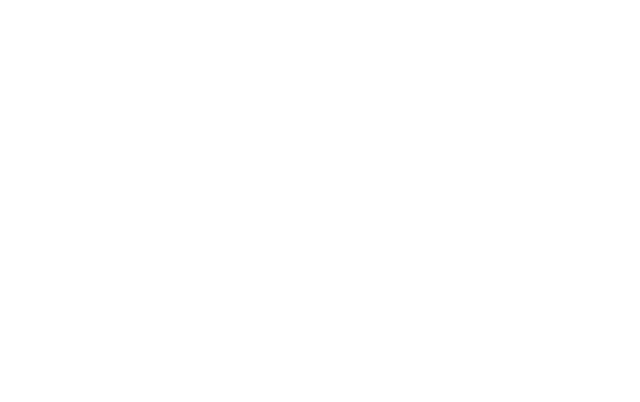
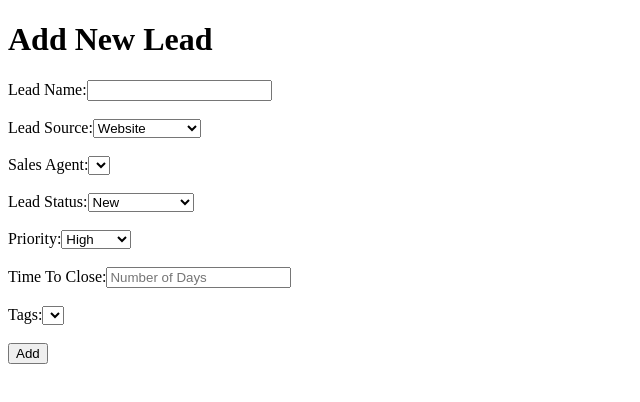
Before and after one commit to aatishjadhav/LeadFlow-CRM, a React app in the folder frontend/: page /add-lead in a window 1280 px wide. Before the commit this address had no page. Shown: the top 402 px of the page, without its empty margins (0-640 px from the left). Built offline with nearby package versions, Linux system fonts and the light colour scheme; the HTML template or start-up script is replaced by a standard one.

Commit message:
implemented add new lead functionality

```diff
--- a/frontend/src/App.jsx
+++ b/frontend/src/App.jsx
@@ -2,13 +2,20 @@ import { Routes, Route } from "react-router-dom";
 import Home from "./screens/Home";
 import Leads from "./screens/Leads";
 import Agents from "./screens/Agents";
+import LeadDetails from "./screens/LeadDetails";
+import LeadForm from "./screens/LeadForm";
+
  const homeMenu = [
     { name: "Leads", link: "/leads" },
     { name: "Sales", link: "/sales" },
     { name: "Agents", link: "/agents" },
     { name: "Reports", link: "/reports" },
     { name: "Settings", link: "/settings" },
-  ];
+ ];
+
+const leadMenu = [
+  { name: <>Back to <br /> Dashboard</>, link: "/" }
+ ]
 
 function App() {
   return (
@@ -17,7 +24,9 @@ function App() {
         <Routes>
           <Route path="/" element={<Home homeMenu={homeMenu} />} />
           <Route path="/leads" element={<Leads />} />
-          <Route path="/agents" element={<Agents/>} />
+          <Route path="/agents" element={<Agents />} />
+          <Route path="/leads/:leadId" element={<LeadDetails leadMenu={leadMenu} />} />
+          <Route path="/add-lead" element={<LeadForm/>} />
         </Routes>
       </div>
     </>
--- a/frontend/src/components/sidebar.css
+++ b/frontend/src/components/sidebar.css
@@ -1,57 +1,14 @@
 .sidebar {
   background-color: bisque;
   width: 200px;
-  height: 630px;
+  height: 620px;
   padding: 0.5rem 0;
   margin: 0.5rem 0;
 
 }
-.home {
-  display: flex;
-}
-.home1 {
-  flex: 1;
-  padding: 1rem;
-}
 .list-items {
-  text-decoration: none;
-  list-style: none;
-  padding-top: 2rem;
-  font-size: 20px;
-}
-.heading {
-  text-align: center;
-}
-.list {
-  list-style: none;
-  display: flex;
-  justify-content: space-evenly;
-}
-.item {
-  background-color: aquamarine;
-  padding: 1rem;
-  display: flex;
-  gap: 12px;
-  margin-left: 12px;
-}
-.lead {
-  display: flex;
-  /* padding: 1rem; */
-}
-.status{
-    /* padding: 1rem; */
-    margin-top: 36px;
-}
-.filters{
-    /* padding: 1rem; */
-    margin-top: 36px;
-}
-.lead-btn{
-    margin-top: 36px;
-    padding: 0.5rem;
-    background-color: rgb(48, 48, 197);
-    color: white;
-    border: 0;
-    border-radius: 6px;
-    cursor: pointer;
-}
+    text-decoration: none;
+    list-style: none;
+    padding-top: 2rem;
+    font-size: 20px;
+  }
--- a/frontend/src/screens/Home.jsx
+++ b/frontend/src/screens/Home.jsx
@@ -3,6 +3,8 @@ import { useDispatch, useSelector } from "react-redux";
 import { fetchLeads, setFilterStatus } from "../slices/leadsSlice";
 import Sidebar from "../components/Sidebar";
 import { useNavigate } from "react-router-dom";
+import { Link } from "react-router-dom";
+import './home.css';
 
 const Home = ({ homeMenu }) => {
   const dispatch = useDispatch();
@@ -27,7 +29,7 @@ const Home = ({ homeMenu }) => {
     : leads;
 
   const handleAddLead = () => {
-    navigate("/leadForm");
+    navigate("/add-lead");
   }
 
   useEffect(() => {
@@ -46,7 +48,7 @@ const Home = ({ homeMenu }) => {
                 <div key={index}>
                   <div className="item">
                     <span>Lead:</span>
-                    <span className="">{lead.name}</span>
+                    <span className=""><Link className="link" to={`/leads/${lead._id}`}>{lead.name}</Link></span>
                   </div>
                 </div>
               ))}
--- /dev/null
+++ b/frontend/src/screens/LeadDetails.jsx
@@ -0,0 +1,60 @@
+import { useDispatch, useSelector } from "react-redux";
+import Sidebar from "../components/Sidebar";
+import { useParams } from "react-router-dom";
+import "./leads.css";
+import { Link } from "react-router-dom";
+import { useEffect, useState } from "react";
+import {  fetchComments } from "../slices/leadsSlice";
+
+const LeadDetails = ({ leadMenu }) => {
+  const dispatch = useDispatch();
+  const { leads, comments } = useSelector((state) => state.leads);
+  const { leadId } = useParams();
+
+
+  const getLead = leads.find((lead) => lead._id == leadId);
+  console.log("single", getLead);
+
+
+
+  useEffect(() => {
+    dispatch(fetchComments(leadId));
+  }, [dispatch]);
+
+  return (
+    <div>
+      <h1 className="heading">Lead Management: {getLead.name}</h1>
+      <div className="home">
+        <Sidebar menuItems={leadMenu} />
+        <div className="details">
+          <h2 className="">Lead Details</h2>
+          <p>Lead Name: {getLead.name}</p>
+          <p>Sales Agent: {getLead.salesAgent.name}</p>
+          <p>Lead Source: {getLead.source}</p>
+          <p>Lead Status: {getLead.status}</p>
+          <p>Priority: {getLead.priority}</p>
+          <p>Time to Close: {getLead.timeToClose}</p>
+          <Link
+            className="edit-lead"
+            to={`/edit-lead/${getLead._id}`}
+            state={{ getLead }}
+          >
+            Edit Lead
+          </Link>
+          <div className="comments">
+            <h2>Comments Section</h2>
+            {comments.map((comment) => (
+              <>
+                <p>Author: {comment.author}</p>
+                <p>Comment: {comment.commentText}</p>
+              </>
+            ))}
+          </div>
+
+        </div>
+      </div>
+    </div>
+  );
+};
+
+export default LeadDetails;
--- /dev/null
+++ b/frontend/src/screens/LeadForm.jsx
@@ -0,0 +1,136 @@
+import { useDispatch, useSelector } from "react-redux";
+import { useState } from "react";
+import { addNewLead } from "../slices/leadsSlice";
+
+const LeadForm = () => {
+  const dispatch = useDispatch();
+  const { leads } = useSelector((state) => state.leads);
+  const [name, setName] = useState("");
+  const [source, setSource] = useState("Website");
+  const [salesAgent, setSalesAgent] = useState("");
+  const [status, setStatus] = useState("");
+  const [priority, setPriority] = useState("");
+  const [timeToClose, setTimeToClose] = useState("");
+  const [tags, setTags] = useState("");
+
+  const handleAdd = (e) => {
+    e.preventDefault();
+    const newLead = {
+      name,
+      source,
+      salesAgent,
+      status,
+      tags,
+      timeToClose,
+      priority,
+    };
+    dispatch(addNewLead(newLead));
+  };
+  return (
+    <div>
+      <h1>Add New Lead</h1>
+      <form action="" onSubmit={handleAdd}>
+        <label htmlFor="">Lead Name:</label>
+        <input type="text" onChange={(e) => setName(e.target.value)} />
+        <br />
+        <br />
+
+        <label htmlFor="">Lead Source:</label>
+        <select name="" id="" onChange={(e) => setSource(e.target.value)}>
+          <option value="Website">Website</option>
+          <option value="Referral">Referral</option>
+          <option value="Cold Call">Cold Call</option>
+          <option value="Advertisement">Advertisement</option>
+          <option value="Email">Email</option>
+          <option value="Other">Other</option>
+        </select>
+        <br />
+        <br />
+
+        {/* <label htmlFor="">Sales Agent:</label>
+        <select onChange={(e) => setSalesAgent(e.target.value)}>
+          {leads.map((lead, index) =>
+            lead.salesAgent ? (
+              <option
+                key={`${lead?.salesAgent?._id}-${index}`}
+                value={lead?.salesAgent?._id}
+              >
+                {lead.salesAgent.name}
+              </option>
+            ) : null
+          )}
+        </select>
+        <br />
+        <br /> */}
+
+        <label htmlFor="">Sales Agent:</label>
+        <select onChange={(e) => setSalesAgent(e.target.value)}>
+          {leads
+            .filter(
+              (lead, index, self) =>
+                index ===
+                self.findIndex(
+                  (t) => t.salesAgent?._id === lead.salesAgent?._id
+                )
+            ) // Filter unique sales agents
+            .map((lead) =>
+              lead.salesAgent ? (
+                <option key={lead.salesAgent._id} value={lead.salesAgent._id}>
+                  {lead.salesAgent.name}
+                </option>
+              ) : null
+            )}
+        </select>
+        <br />
+        <br />
+
+        <label htmlFor="">Lead Status:</label>
+        <select name="" id="" onChange={(e) => setStatus(e.target.value)}>
+          <option value="New">New</option>
+          <option value="Contacted">Contacted</option>
+          <option value="Proposal Sent">Proposal Sent</option>
+          <option value="Closed">Closed</option>
+          <option value="Qualified">Qualified</option>
+        </select>
+        <br />
+        <br />
+
+        <label htmlFor="">Priority:</label>
+        <select name="" id="" onChange={(e) => setPriority(e.target.value)}>
+          <option value="High">High</option>
+          <option value="Medium">Medium</option>
+          <option value="Low">Low</option>
+        </select>
+        <br />
+        <br />
+
+        <label htmlFor="">Time To Close:</label>
+        <input
+          type="number"
+          placeholder="Number of Days"
+          onChange={(e) => setTimeToClose(e.target.value)}
+        />
+        <br />
+        <br />
+
+        <label htmlFor="">Tags:</label>
+        <select onChange={(e) => setTags(e.target.value)}>
+          {leads.map((lead) =>
+            lead.tags && Array.isArray(lead.tags) ? (
+              <option key={lead._id} value={lead.tags.join(", ")}>
+                {lead.tags.join(", ")}
+              </option>
+            ) : null
+          )}
+        </select>
+
+        <br />
+        <br />
+
+        <button>Add</button>
+      </form>
+    </div>
+  );
+};
+
+export default LeadForm;
--- /dev/null
+++ b/frontend/src/screens/home.css
@@ -0,0 +1,51 @@
+.home {
+    display: flex;
+  }
+  .home1 {
+    flex: 1;
+    padding: 1rem;
+  }
+
+  .heading {
+    text-align: center;
+  }
+  .list {
+    list-style: none;
+    display: flex;
+    justify-content: space-evenly;
+  }
+  .item {
+    background-color: aquamarine;
+    padding: 1rem;
+    display: flex;
+    gap: 12px;
+    margin-left: 12px;
+  }
+  .lead {
+    display: flex;
+    /* padding: 1rem; */
+  }
+  .status{
+      /* padding: 1rem; */
+      margin-top: 36px;
+  }
+  .filters{
+      /* padding: 1rem; */
+      margin-top: 36px;
+  }
+  .lead-btn{
+      margin-top: 36px;
+      padding: 0.5rem;
+      background-color: rgb(48, 48, 197);
+      color: white;
+      border: 0;
+      border-radius: 6px;
+      cursor: pointer;
+  }
+  .link{
+     text-decoration: none;
+
+  }
+  .details{
+      padding: 1rem;
+  }
--- /dev/null
+++ b/frontend/src/screens/leads.css
@@ -0,0 +1,13 @@
+.details {
+  padding: 1rem;
+}
+.edit-lead {
+  margin-top: 36px;
+  padding: 0.5rem;
+  background-color: rgb(48, 48, 197);
+  color: white;
+  border: 0;
+  border-radius: 6px;
+  cursor: pointer;
+  text-decoration: none;
+}
--- a/frontend/src/slices/leadsSlice.js
+++ b/frontend/src/slices/leadsSlice.js
@@ -12,6 +12,15 @@ export const fetchLeads = createAsyncThunk(
     return response.data;
   }
 );
+
+export const fetchComments = createAsyncThunk("leads/fetchComments", async (leadId) => {
+  const response = await axios.get(`${BASE_URL}/leads/${leadId}/comments`);
+  console.log("response from slice", response);
+
+  return response.data;
+});
+
+
 
 export const addNewLead = createAsyncThunk(
   "leads/addNewlead",
@@ -47,6 +56,7 @@ const leadsSlice = createSlice({
   name: "leads",
   initialState: {
     leads: [],
+    comments: [],
     filterStatus: "",
     status: "idle",
     error: null,
@@ -64,6 +74,11 @@ const leadsSlice = createSlice({
       state.status = "success";
       state.leads = action.payload;
     });
+    builder.addCase(fetchComments.fulfilled, (state, action) => {
+      state.status = "success";
+      state.comments = action.payload;
+    });
+
     builder.addCase(addNewLead.fulfilled, (state, action) => {
       state.status = "success";
       state.leads.push(action.payload);
```
